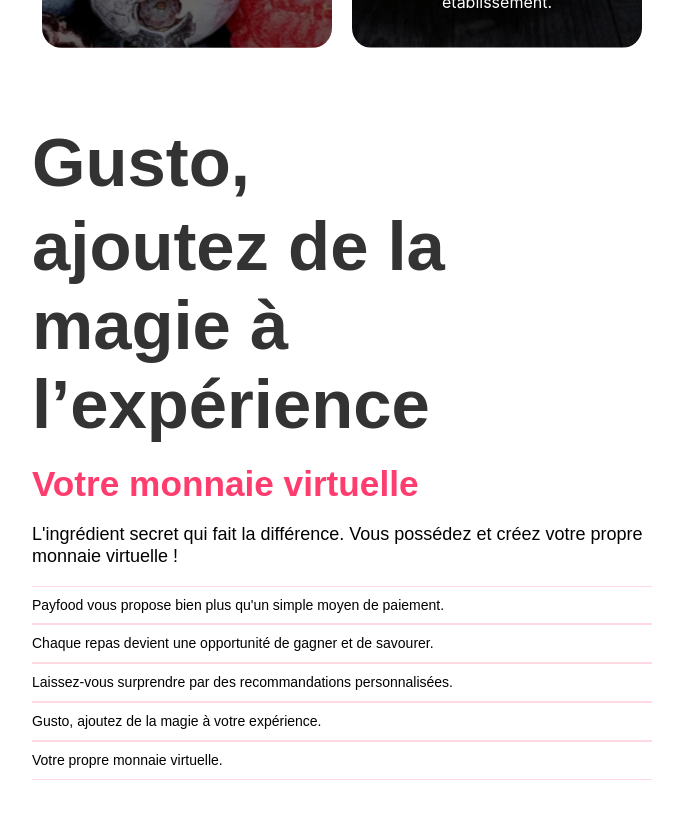
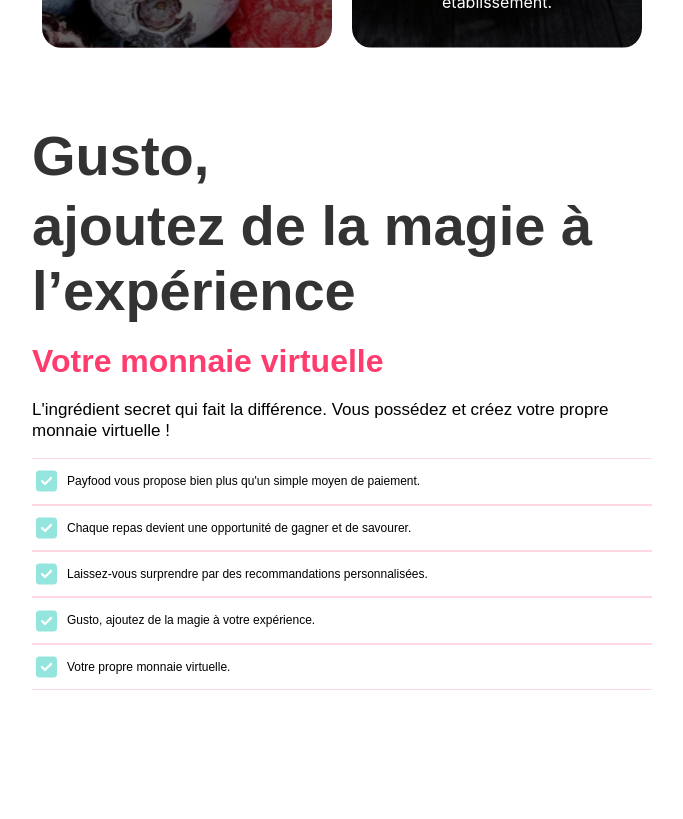
Before and after one commit to Armelsteve1/PAYFOOD, a React (Create React App) app in the folder payfood/: page / in a window 1280 px wide. Shown: the part 3820-4639 px from the top of the page, without its empty margins (298-981 px from the left). After the commit the page ends 4550 px from the top, so only its background shows below. Built offline with nearby package versions, Linux system fonts and the light colour scheme.

Commit message:
icon added

```diff
--- a/package.json
+++ b/package.json
@@ -1,5 +1,8 @@
 {
   "dependencies": {
+    "@fortawesome/fontawesome-svg-core": "^6.4.2",
+    "@fortawesome/free-solid-svg-icons": "^6.4.2",
+    "@fortawesome/react-fontawesome": "^0.2.0",
     "react-router-dom": "^6.16.0"
   }
 }
--- a/payfood/src/Component/HomePage/homePage.js
+++ b/payfood/src/Component/HomePage/homePage.js
@@ -2,6 +2,8 @@ import React from "react";
 import "./homePageStyle.css";
 import phone from "./phone-maquette.svg";
 import vector from "./icon-vector.svg";
+import { FontAwesomeIcon } from "@fortawesome/react-fontawesome";
+import { faSquareCheck } from "@fortawesome/free-solid-svg-icons";
 function LandingPage() {
   // const userCredit = 50; // Crédits de fidélité de l'utilisateur
 
@@ -164,12 +166,28 @@ function LandingPage() {
               <span>Votre monnaie virtuelle</span>
               <p>L'ingrédient secret qui fait la différence. Vous possédez et créez votre propre monnaie virtuelle !</p>
               <div className="table-without-table">
-                <p>Payfood vous propose bien plus qu'un simple moyen de paiement.</p>
-                <p>Chaque repas devient une opportunité de gagner et de savourer.</p>
-                <p>Laissez-vous surprendre par des recommandations personnalisées.</p>
-                <p>Gusto, ajoutez de la magie à votre expérience.</p>
-                <p>Votre propre monnaie virtuelle.</p>
+                <div className="icon-and-text">
+                  <FontAwesomeIcon icon={faSquareCheck} className="task-done-icon" />
+                  <p>Payfood vous propose bien plus qu'un simple moyen de paiement.</p>
+                </div>
+                <div className="icon-and-text">
+                  <FontAwesomeIcon icon={faSquareCheck} className="task-done-icon" />
+                  <p>Chaque repas devient une opportunité de gagner et de savourer.</p>
+                </div>
+                <div className="icon-and-text">
+                  <FontAwesomeIcon icon={faSquareCheck} className="task-done-icon" />
+                  <p>Laissez-vous surprendre par des recommandations personnalisées.</p>
+                </div>
+                <div className="icon-and-text">
+                  <FontAwesomeIcon icon={faSquareCheck} className="task-done-icon" />
+                  <p>Gusto, ajoutez de la magie à votre expérience.</p>
+                </div>
+                <div className="icon-and-text">
+                  <FontAwesomeIcon icon={faSquareCheck} className="task-done-icon" />
+                  <p>Votre propre monnaie virtuelle.</p>
+                </div>
               </div>
+
             </div>
           </div>
         </section>
--- a/payfood/src/Component/HomePage/homePageStyle.css
+++ b/payfood/src/Component/HomePage/homePageStyle.css
@@ -414,7 +414,7 @@ span.highlighted-text {
 .fourth .container .all-in span {
   display: block;
   font-weight: 600;
-  font-size: 4.3rem;
+  font-size: 3.5rem;
   color: #333;
   font-family: Montserrat, sans-serif;
   text-align: start;
@@ -423,7 +423,7 @@ span.highlighted-text {
 .fourth .container .all-in span:nth-child(3) {
   display: block;
   font-weight: 600;
-  font-size: 2.2rem;
+  font-size: 2rem;
   color: #ff3c6e;
   font-family: Montserrat, sans-serif;
   text-align: start;
@@ -433,7 +433,7 @@ span.highlighted-text {
 .fourth .container .all-in p {
   display: block;
   font-weight: 400;
-  font-size: 18px;
+  font-size: 17px;
   color: black;
   font-family: Montserrat, sans-serif;
   text-align: start;
@@ -441,9 +441,7 @@ span.highlighted-text {
 }
 
 .fourth .container .table-without-table p {
-  border-top: 1px solid rgba(255, 216, 226, 1);
-  border-bottom: 1px solid rgba(255, 216, 226, 1);
-  font-size: 14px;
+  font-size: 12px;
   padding: 10px 0;
   text-align: center;
   display: flex;
@@ -451,3 +449,17 @@ span.highlighted-text {
   align-items: center;
   margin: 0;
 }
+
+.task-done-icon {
+  font-size: 24px;
+  margin-right: 10px;
+  color: rgb(2 194 179 / 42%);
+}
+
+.icon-and-text {
+  display: flex;
+  align-items: center;
+  border-top: 0.8px solid rgba(255, 216, 226, 1);
+  border-bottom: 1px solid rgba(255, 216, 226, 1);
+  padding: 5px 4px;
+}
```
Also changed, not shown: 1 other file (tests, documents, lock files or other folders).
